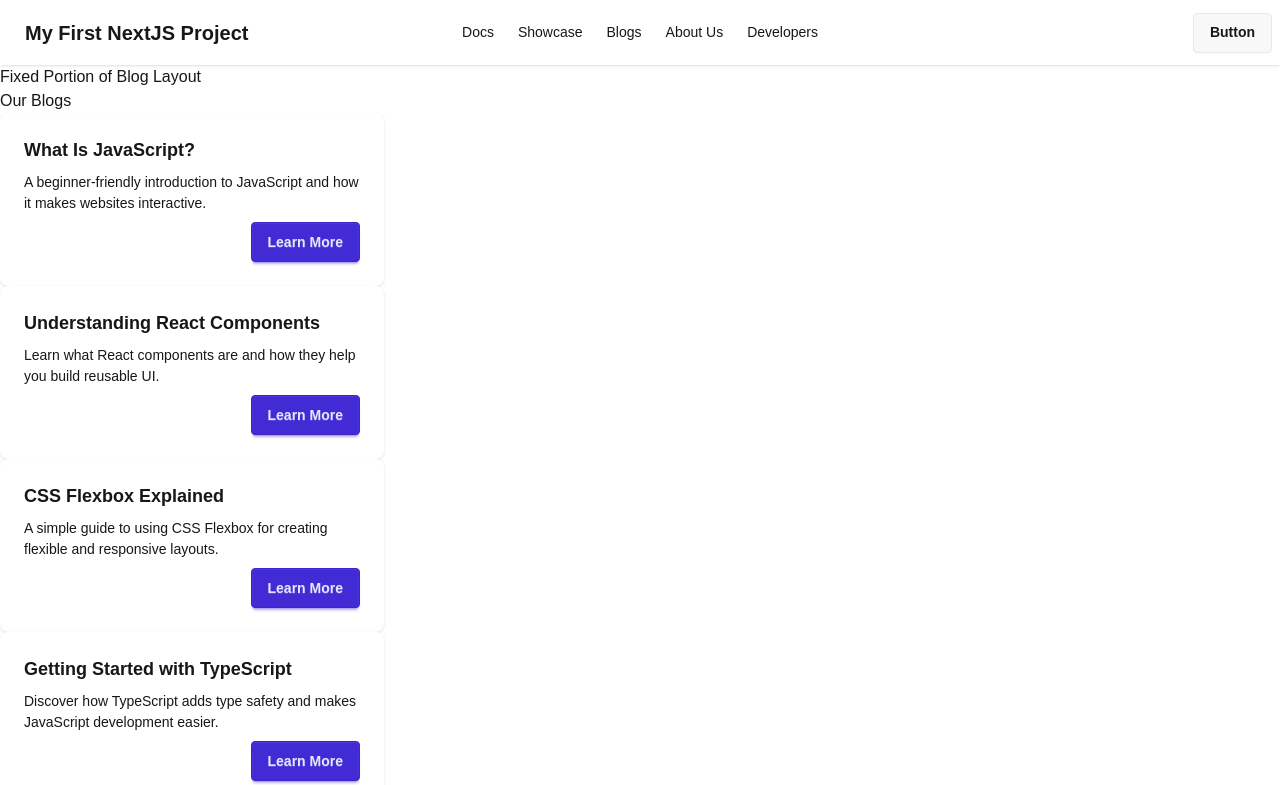
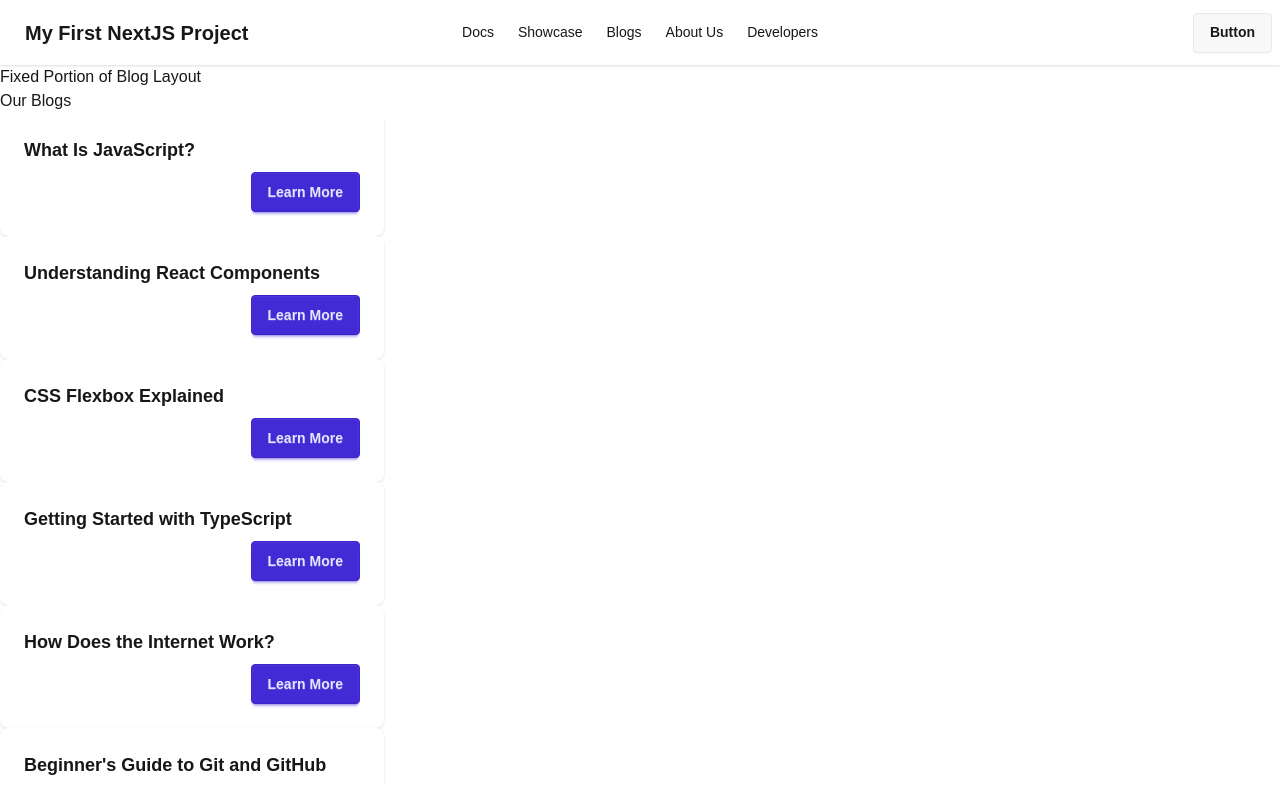
Before and after one commit to MasudRanaOfficial/my-next-ts-app, a Next.js app: page /blogs in a window 1280 px wide. Shown: the top 785 px of the page. Built offline with nearby package versions, Linux system fonts and the light colour scheme.

Commit message:
add: implement BlogDetails page with sample blog data and update Blog component for navigation

```diff
--- a/app/blogs/[postid]/page.tsx
+++ b/app/blogs/[postid]/page.tsx
@@ -1,9 +1,98 @@
-import React from 'react';
+import React from "react";
+import type { Blogs } from "../page";
 
-const BlogDetails = () => {
+const blogsData: Blogs[] = [
+  {
+    id: 1,
+    title: "What Is JavaScript?",
+    description:
+      "A beginner-friendly introduction to JavaScript and how it makes websites interactive.",
+    author: "Masud Rana",
+    category: "JavaScript",
+    date: "2026-09-10",
+    image: "https://example.com/javascript.jpg",
+  },
+  {
+    id: 2,
+    title: "Understanding React Components",
+    description:
+      "Learn what React components are and how they help you build reusable UI.",
+    author: "John Doe",
+    category: "React",
+    date: "2026-09-09",
+    image: "https://example.com/react.jpg",
+  },
+  {
+    id: 3,
+    title: "CSS Flexbox Explained",
+    description:
+      "A simple guide to using CSS Flexbox for creating flexible and responsive layouts.",
+    author: "Sarah Smith",
+    category: "CSS",
+    date: "2026-09-08",
+    image: "https://example.com/flexbox.jpg",
+  },
+  {
+    id: 4,
+    title: "Getting Started with TypeScript",
+    description:
+      "Discover how TypeScript adds type safety and makes JavaScript development easier.",
+    author: "Alex Johnson",
+    category: "TypeScript",
+    date: "2026-09-07",
+    image: "https://example.com/typescript.jpg",
+  },
+  {
+    id: 5,
+    title: "How Does the Internet Work?",
+    description:
+      "Understand what happens behind the scenes when you visit a website.",
+    author: "Michael Brown",
+    category: "Web Development",
+    date: "2026-09-06",
+    image: "https://example.com/internet.jpg",
+  },
+  {
+    id: 6,
+    title: "Beginner's Guide to Git and GitHub",
+    description:
+      "Learn the basics of Git and GitHub and how developers manage their code.",
+    author: "Emily Wilson",
+    category: "Git",
+    date: "2026-09-05",
+    image: "https://example.com/github.jpg",
+  },
+  {
+    id: 7,
+    title: "Responsive Web Design Basics",
+    description:
+      "Learn how to make websites look great on phones, tablets, and desktop screens.",
+    author: "David Lee",
+    category: "Web Design",
+    date: "2026-09-04",
+    image: "https://example.com/responsive.jpg",
+  },
+];
+
+interface PageProps {
+  params: Promise<{ postId: string }>;
+}
+
+const BlogDetails = async ({ params }: PageProps) => {
+  const { postId } = await params;
+
+  const post = blogsData.find((post) => post.id === parseInt(postId));
   return (
     <div>
-      <h2>Details Blog</h2>
+      <h2>Details Blog: {postId}</h2>
+
+      {post && (
+        <>
+          <h3>{post.title}</h3>
+          <h3>{post.author}</h3>
+          <h3>{post.description}</h3>
+        </>
+      )}
     </div>
   );
 };
--- a/app/components/Blog.tsx
+++ b/app/components/Blog.tsx
@@ -1,21 +1,20 @@
-import React from 'react';
+import React from "react";
+import Link from "next/link";
 
-import type { Blogs } from '../blogs/page';
+import type { Blogs } from "../blogs/page";
 interface BlogPostProps {
   post: Blogs;
 }
-const Blog = ({post}: BlogPostProps) => {
-
-  const {title, description} = post;
+const Blog = ({ post }: BlogPostProps) => {
+  const { id, title } = post;
   return (
     <div className="card bg-base-100 w-96 shadow-sm">
       <div className="card-body">
         <h2 className="card-title">{title}</h2>
-        <p>
-          {description}
-        </p>
         <div className="card-actions justify-end">
-          <button className="btn btn-primary">Learn More</button>
+          <Link href={`/blogs/${id}`}>
+            <button className="btn btn-primary">Learn More</button>
+          </Link>
         </div>
       </div>
     </div>
```
